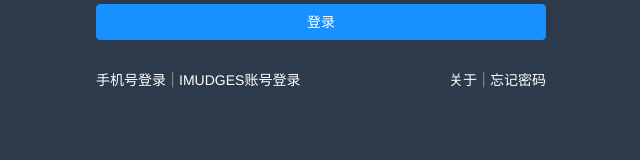
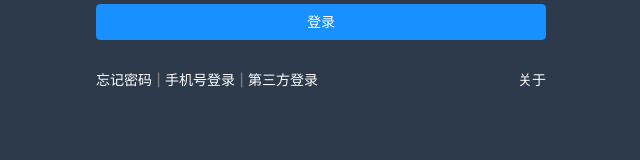
Before and after one commit to likole/imudgesoj-sakura-web, a Vue app: page /#/login in a window 1280 px wide. Shown: the part 371-531 px from the top of the page, without its empty margins (319-959 px from the left). Built offline with nearby package versions, Linux system fonts and the light colour scheme.

Commit message:
fix loginpage's style

```diff
--- a/src/views/login/index.vue
+++ b/src/views/login/index.vue
@@ -78,9 +78,9 @@
             name="vcode"
             type="text"
             tabindex="1"
-            style="width: 200px"
+            style="width: 150px"
           />
-          <el-button style="float: right;height: 33px;margin: 7px 2px" :disabled="leftTime>0" @click="handleSendVcode">发送验证码<span v-if="leftTime>0">({{ leftTime }}S)</span></el-button>
+          <el-button style="float: right;height: 29px;margin: 9px 2px" :disabled="leftTime>0" size="mini" @click="handleSendVcode">获取验证码<span v-if="leftTime>0">({{ leftTime }}S)</span></el-button>
         </el-form-item>
 
         <el-form-item v-if="loginType==='forget'" prop="newPassword">
@@ -110,18 +110,18 @@
       </div>
 
       <div style="color: gray">
+        <span v-if="loginType!=='forget'">
+          <el-link @click="loginType='forget'">忘记密码</el-link> |
+        </span>
         <span v-if="loginType!=='username'">
           <el-link @click="loginType='username'">用户名登录</el-link> |
         </span>
         <span v-if="loginType!=='phone'">
           <el-link @click="loginType='phone'">手机号登录</el-link> |
         </span>
-        <el-link onclick="window.location.href='/sakura/login_oauth2.php'">IMUDGES账号登录</el-link>
-        <span style="float: right;color: gray;">
+        <el-link onclick="window.location.href='/sakura/login_oauth2.php'">第三方登录</el-link>
+        <span id="public-about" style="float: right">
           <el-link href="#/public-about">关于</el-link>
-          <span v-if="loginType!=='forget'">
-            | <el-link @click="loginType='forget'">忘记密码</el-link>
-          </span>
         </span>
       </div>
     </el-form>
@@ -427,6 +427,12 @@ export default {
       .thirdparty-button {
         display: none;
       }
+      #copyright{
+        display: none;
+      }
+      #public-about{
+        display: none;
+      }
     }
   }
 </style>
```
